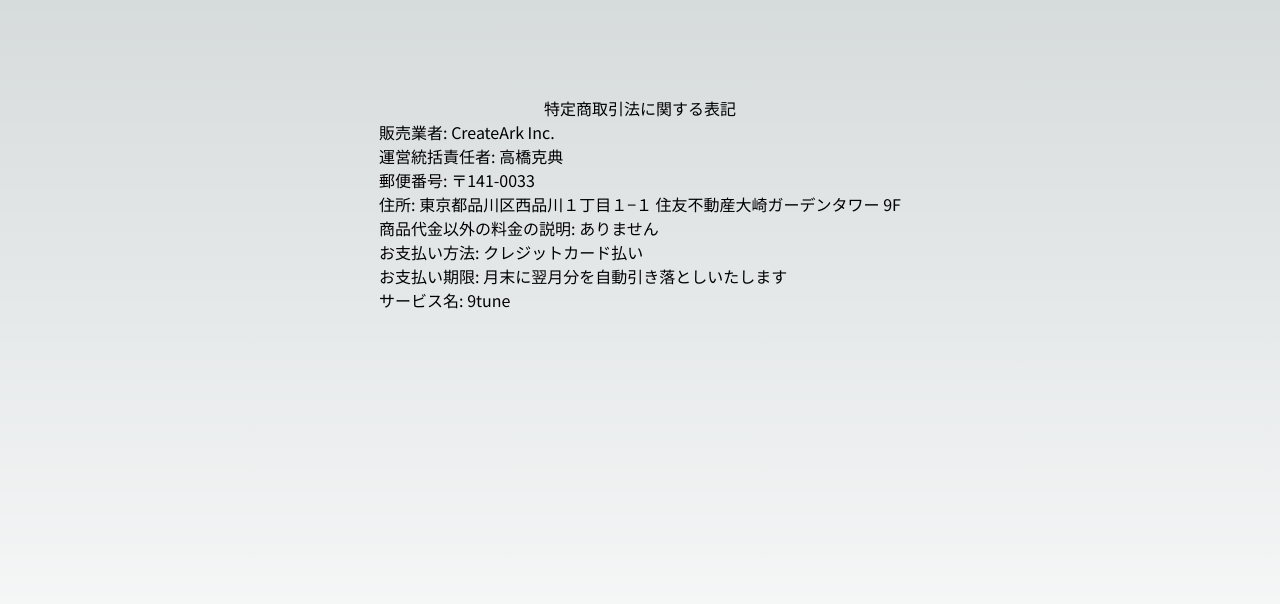
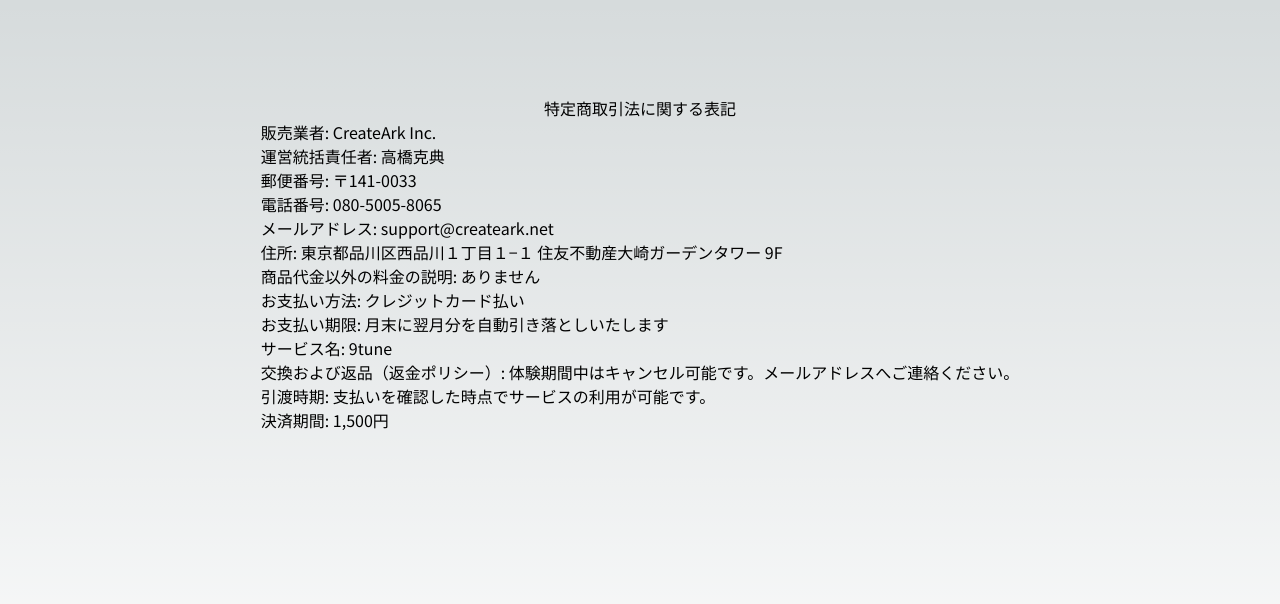
Before and after one commit to 9tune-app/website, a Next.js app in the folder webroot/: page /legal-notice in a window 1280 px wide. Shown: the top 604 px of the page. Built offline with nearby package versions, Linux system fonts and the light colour scheme.

Commit message:
特定商取引法の内容を更新しました

```diff
--- a/webroot/src/app/legal-notice/page.tsx
+++ b/webroot/src/app/legal-notice/page.tsx
@@ -9,11 +9,16 @@
                     <li>販売業者: CreateArk Inc.</li>
                     <li>運営統括責任者: 高橋克典</li>
                     <li>郵便番号: 〒141-0033</li>
+                    <li>電話番号: 080-5005-8065</li>
+                    <li>メールアドレス: support@createark.net</li>
                     <li>住所: 東京都品川区西品川１丁目１−１ 住友不動産大崎ガーデンタワー 9F</li>
                     <li>商品代金以外の料金の説明: ありません</li>
                     <li>お支払い方法: クレジットカード払い</li>
                     <li>お支払い期限: 月末に翌月分を自動引き落としいたします</li>
                     <li>サービス名: 9tune</li>
+                    <li>交換および返品（返金ポリシー）: 体験期間中はキャンセル可能です。メールアドレスへご連絡ください。</li>
+                    <li>引渡時期: 支払いを確認した時点でサービスの利用が可能です。</li>
+                    <li>決済期間: 1,500円</li>
                 </ul>
             </main>
         </React.Fragment>
```
